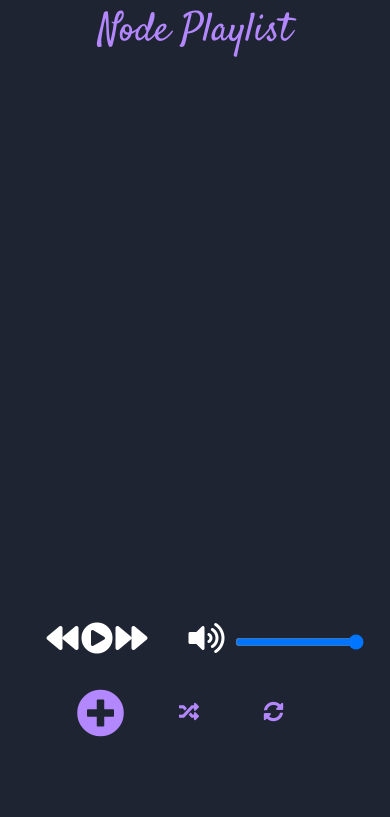
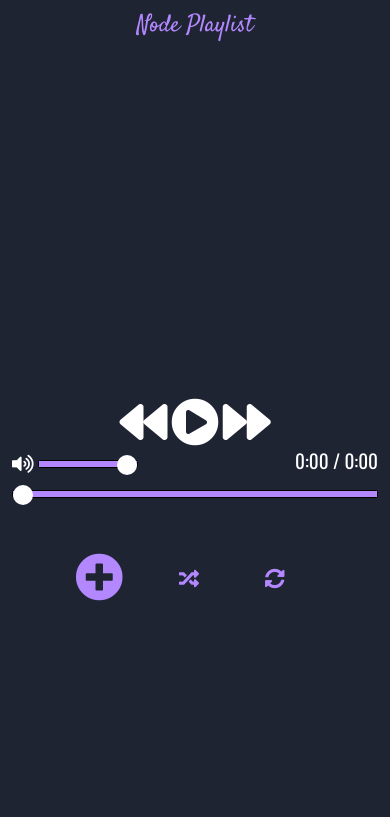
Before and after one commit to Reminisque/Playlist, a website: page public/index.html in a window 390 px wide. Drawn offline with nearby package versions, Linux system fonts and the light colour scheme; no server answers.

Commit message:
Responsive layout and interaction update
Updated the layout to be better responsive. Now appears more organized on smaller width screens like mobile devices and tablets.

Improved the contrast of hover and focus transitions for elements. Also changed font for everything but the title for better visibility.

Tweaked the bar length of the circular visualizer for higher frequencies.

```diff
--- a/public/client.js
+++ b/public/client.js
@@ -6,6 +6,7 @@ var nodePlaylist = (function() {
     const fwdButton = document.querySelector("#fwd-button");
     const playButton = document.querySelector("#play-button");
     const repeatButton = document.querySelector("#repeat-button");
+    const seekbar = document.querySelector("#seekbar");
     const shuffleButton = document.querySelector("#shuffle-button");
     const songPlaylist = document.querySelector("#song-playlist");
     const songCurrTime = document.querySelector("#song-curr-time");
@@ -251,8 +252,7 @@ var nodePlaylist = (function() {
 
     // Set volume to specified value
     function setVolume(value) {
-        audio.volume = value/60;
-        gain.gain.setValueAtTime(value/60, audioCtx.currentTime);
+        audio.volume = value/(parseInt(volume.max) + 10);
     }
 
     // Toggles shuffling
@@ -309,7 +309,7 @@ var nodePlaylist = (function() {
     // === Visualizer Around Circle ===
     function drawCirVis() {
         const bins = 180;
-        const halfPi = Math.PI * 0.5
+        const halfPi = Math.PI * 0.5;
 
 
         canvasContext.strokeStyle = "#b388ff";
@@ -329,10 +329,11 @@ var nodePlaylist = (function() {
         // Draw bars
         for (var i = 0; i < bins; i++) {
             // The more lively amplitudes seem to be from the earlier freqencies,
-            //  to use as much of the frequencies as possible it skips later on
+            //  so to use as much of the frequencies as possible larger skips are made later on
             let barLength = Math.pow(frequencyData[i + Math.ceil(i / 90)], 3) / Math.pow(255, 3);
 
-            barLength *= FREQ_BAR_LEN;
+            barLength *= FREQ_BAR_LEN + Math.log(i + 1) * 2;
+
 
             canvasContext.beginPath();
 
@@ -453,8 +454,12 @@ var nodePlaylist = (function() {
     }
 
     function formatMinSec(time) {
-        let minutes = Math.floor(time / 60);
-        let seconds = ("0" + Math.ceil(time % 60)).slice(-2);
+        if (time === Infinity) {
+            return NaN;
+        }
+        let t = parseInt(time);
+        let minutes = Math.floor(t / 60);
+        let seconds = ("0" + Math.ceil(t % 60)).slice(-2);
         return `${minutes}:${seconds}`;
     }
 
@@ -469,14 +474,19 @@ var nodePlaylist = (function() {
         });
         audio.addEventListener("stalled", function() {
             playPause();
-            console.log("Stalled and waiting for data");
+            log("Stalled and waiting for data");
         });
         audio.addEventListener("loadedmetadata", function() {
             songCurrTime.innerHTML = "0:00";
             songDuration.innerHTML = formatMinSec(audio.duration);
+            seekbar.value = 0;
+            seekbar.max = Math.ceil(audio.duration);
+            // log(audio.duration);
+            // log(seekbar.max);
         });
         audio.addEventListener("timeupdate", function() {
            songCurrTime.innerHTML = formatMinSec(audio.currentTime);
+           seekbar.value = Math.ceil(audio.currentTime);
         });
 
         // Playlist bindings
@@ -494,6 +504,20 @@ var nodePlaylist = (function() {
         volume.addEventListener("change", function() {
             setVolume(this.value);
         });
+
+        // SEEKING CURRENTLY DOES NOT WORK PROPERLY NOR CONSISTENTLY
+        // seekbar.addEventListener("input", function() {
+        //     audio.pause();
+        //     log(`input: ${seekbar.value}`);
+        // });
+        // seekbar.addEventListener("change", function() {
+        //     if (audio.src) {
+        //         log(seekbar.value);
+        //         audio.currentTime = parseInt(seekbar.value);
+        //         audio.play();
+        //     }
+        //     log(`change: ${seekbar.value}`);
+        //  });
 
         // Chrome Autoplay policy suspends the audio context,
         // so have to resume on user interaction
--- a/public/index.css
+++ b/public/index.css
@@ -6,18 +6,87 @@ body {
     height: 100%;
     width: 100%;
     background: #1f2433;
-    font-family: 'Yanone Kaffeesatz', sans-serif;
-}
-
-h1 {
-    text-align: center;
-    color: #b388ff;
-    font-family: 'Satisfy'
+    /* background: white; */
+    font-family: 'Oswald', sans-serif;
 }
 
 canvas {
     height: 100%;
     width: 100%;
+}
+
+input[type=range] {
+    -webkit-appearance: none;
+    background: transparent;
+    cursor: pointer;
+}
+
+.btn:focus,
+input[type=range]:focus,
+input[type="file"]:focus + label {
+    outline: none;
+    box-shadow: 0px 0px 6px 0.15rem rgba(255, 129, 255, 0.514);
+}
+
+input[type=range]::-webkit-slider-thumb {
+    -webkit-appearance: none;
+    margin-top: -6px;
+    height: 20px;
+    width: 20px;
+    border-radius: 50%;
+    background: #ffffff;
+    cursor: pointer;
+}
+
+input[type=range]::-moz-range-thumb {
+    height: 20px;
+    width: 20px;
+    border-radius: 50%;
+    background: #ffffff;
+    cursor: pointer;
+}
+
+input[type=range]::-ms-thumb {
+    margin-top: 1px;
+    height: 20px;
+    width: 20px;
+    border-radius: 50%;
+    background: #ffffff;
+    cursor: pointer;
+}
+
+input[type=range]::-webkit-slider-runnable-track {
+    width: 100%;
+    height: 8px;
+    cursor: pointer;
+    background: #b388ff;
+    border: 0.2px solid #010101;
+    border-radius: 1.3px;
+  }
+
+input[type=range]::-moz-range-track {
+    width: 100%;
+    height: 8px;
+    cursor: pointer;
+    background: #b388ff;
+    border: 0.2px solid #010101;
+    border-radius: 1.3px;
+}
+
+input[type=range]::-ms-track {
+    width: 100%;
+    height: 8px;
+    cursor: pointer;
+    background: transparent;
+    border-color: transparent;
+    border-width: 16px 0;
+    color: transparent;
+}
+input[type=range]::-ms-fill-lower,
+input[type=range]::-ms-fill-upper {
+    background: #b388ff;
+    border: 0.2px solid #010101;
+    border-radius: 2.6px;
 }
 
 /* The player as a whole, excluding the header */
@@ -31,6 +100,10 @@ canvas {
 /* The sidebar of the player; made of the playlist and its menu*/
 
 #side {
+    display: flex;
+    flex-direction: column;
+    width: 100%;
+    height: 100%;
     max-width: 100%;
     max-height: 100%;
     color: #b388ff;
@@ -40,23 +113,22 @@ canvas {
 
 
 #side .btn {
-    border: none;
-    background: none;
     color: #b388ff;
     padding: 4px 30px;
     border-radius: 0;
 }
 
 #side .btn,
-#side #upload-btn label {
-    -webkit-transition-duration: 0.6s;
-    -moz-animation-duration: 0.6s;
-    transition-duration: 0.6s;
+#upload-btn label {
+    -webkit-transition: color 0.6s, background 0.6s;
+    -moz-transition: color 0.6s, background 0.6s;
+    transition: color 0.6s, background 0.6s;
 }
 
 #side .btn:hover,
-#side #upload-btn label:hover{
-    color: white;
+#side .btn:focus,
+#upload-btn label:hover{
+    color: #f58fdb;
 }
 
 /* Side button active toggle state */
@@ -67,13 +139,13 @@ canvas {
 
 /* Animate side button when clicked */
 #side .btn:active,
-#side #upload-btn:active {
+#upload-btn:active {
     transition-duration: 5ms;
     transform: translateY(2px);
 }
 
 /* Upload song button */
-#side #upload-btn {
+#upload-btn {
     padding: 5px 0;
     margin-right: 20px;
     display: inline-block;
@@ -81,7 +153,7 @@ canvas {
     vertical-align: middle;
 }
 
-#side #upload-btn input[type=file] {
+#upload-btn input[type=file] {
     position: absolute;
     width: 0.1px;
     height: 0.1px;
@@ -90,7 +162,7 @@ canvas {
     opacity: 0;
 }
 
-#side #upload-btn label {
+#upload-btn label {
     margin: 0;
 }
 
@@ -100,10 +172,10 @@ canvas {
 
 #pop-msg {
     visibility: hidden;
-    color: #b388ff;
+    color: #f58fdb;
     display: flex;
     position: fixed;
-    border: 1px solid #b388ff;
+    border: 1px solid #f58fdb;
     border-radius: 10px;
     max-width: 300px;
     max-height: 200px;
@@ -144,9 +216,9 @@ canvas {
 
 /* The playlist area */
 #song-playlist {
-    height: 100%;
-    max-height: 95%;
+    flex-grow: 1;
     overflow-y: auto;
+    padding: 0 12px;
 }
 
 #song-playlist .song {
@@ -154,12 +226,39 @@ canvas {
     margin-top: 10px;
     line-height: 2;
     font-size: 1.3rem;
-    padding: 4px 24px;
+    padding: 4px 12px;
 }
 
 /* The area where current song information is displayed */
 #content {
     max-height: 100%;
+}
+
+#vol-control {
+    width: 200px;
+}
+
+#song-seek {
+    text-align: center;
+    width: 100%;
+}
+
+#seekbar {
+    width: 100%;
+}
+
+.navbar {
+    color: #b388ff;
+    font-family: Satisfy, cursive;
+}
+
+.brand {
+    font-size: 2.5rem;
+}
+
+.btn {
+    border: none;
+    background: none;
 }
 
 /* Song name shown as entry in playlist */
@@ -170,10 +269,19 @@ canvas {
     text-overflow: ellipsis;
 }
 
+.controls {
+    font-size: 2rem;
+}
+
+.controls-lg {
+    font-size: 4rem;
+}
+
 /* CSS GRID for player layout*/
 .app-grid {
     display: grid;
     margin: 0 100px;
+    height: 100vh;
     grid-template-columns: 280px auto 280px;
     grid-template-rows: 88px 80vh;
     grid-gap: 10px;
@@ -192,8 +300,6 @@ canvas {
 }
 
 .app-grid-content {
-    display: flexbox;
-    flex-direction: row;
     grid-area: content;
 }
 
@@ -201,12 +307,103 @@ canvas {
     grid-area: playmenu;
 }
 
+
+
+@media screen and (max-width: 1200px) {
+    #playmenu {
+        display: flex;
+        justify-content: space-between;
+        flex-wrap: wrap;
+        padding-bottom: 30px;
+    }
+
+    #song-controls {
+        display: inline-block;
+        width: 100%;
+    }
+
+    #song-volume {
+        display: inline-block;
+    }
+
+    #vol-control {
+        width: 150px;
+        margin-left: auto;
+    }
+
+    .controls {
+        font-size: 1.8rem;
+    }
+
+    .controls-lg {
+        font-size: 3rem;
+    }
+
+    .brand {
+        font-size: 2rem;
+    }
+
+    .app-grid {
+        margin: 0 20px;
+        grid-template-rows: 60px calc(100vh - 260px) 180px;
+        grid-template-columns: 280px auto;
+        grid-template-areas:
+        "navbar navbar"
+        "sidebar content"
+        "playmenu playmenu"
+    }
+
+
+}
+
+
+@media screen and (min-width: 901px) {
+    #pop-msg {
+        bottom: 0;
+        left: 0;
+        margin-bottom: 40px;
+        margin-left: 100px;
+    }
+}
+
 @media screen and (max-width: 900px) {
+    #side {
+        flex-direction: column;
+        flex-grow: 1;
+        border-right: none;
+    }
+
+    #content {
+        height: auto;
+    }
+
+    #vol-control {
+        width: 100px;
+    }
+
+    #pop-msg {
+        top: 0;
+        left: 0;
+        margin-top: 12px;
+        margin-left: 12px;
+        line-height: 1;
+        font-size: .9rem;
+        max-width: 80px;
+    }
+
+    .brand {
+        font-size: 1.5rem;
+    }
+
+    .controls {
+        font-size: 1.2rem;
+    }
+
     .app-grid {
         margin: 0;
-        padding: 0 10px;
+        padding: 0 12px;
         grid-template-columns: 100%;
-        grid-template-rows: 88px 60vh 60px 1fr;
+        grid-template-rows: 40px minmax(320px, 40vh) 140px calc(60vh - 240px);
         grid-template-areas:
         "navbar"
         "content"
@@ -214,9 +411,6 @@ canvas {
         "sidebar";
     }
 
-    #side {
-        border-right: none;
-    }
 }
 
 /* Misc. */
--- a/public/index.html
+++ b/public/index.html
@@ -9,7 +9,7 @@
     <link rel="stylesheet" href="https://maxcdn.bootstrapcdn.com/bootstrap/4.0.0/css/bootstrap.min.css" rel="stylesheet" integrity="sha384-Gn5384xqQ1aoWXA+058RXPxPg6fy4IWvTNh0E263XmFcJlSAwiGgFAW/dAiS6JXm"
         crossorigin="anonymous">
     <!-- Google Fonts -->
-    <link href="https://fonts.googleapis.com/css?family=Yanone+Kaffeesatz|Satisfy&display=swap" rel="stylesheet">
+    <link href="https://fonts.googleapis.com/css?family=Oswald|Satisfy&display=swap" rel="stylesheet">
 
     <link rel="stylesheet" href="index.css">
 </head>
@@ -18,19 +18,18 @@
     <!-- Playlist app -->
     <div class="app-grid" id="player">
         <!-- Heading Icon -->
-        <div class="app-grid-navbar">
-            <nav class="navbar">
-                <h1 class="mx-auto">
+        <nav class="app-grid-navbar navbar">
+            <div class="brand mx-auto">
                 Node Playlist
-                </h1>
+            </div>
         </nav>
-        </div>
-        <div class="app-grid-sidebar px-2 text-center rounded-right" id="side">
+        <div class="app-grid-sidebar text-center rounded-right" id="side">
             <div class="pb-3" id="side-menu">
-
                 <div id="upload-btn">
                     <input type="file" id="upload-song">
-                    <label for="upload-song" class="iconClick"><i class="fas fa-plus-circle fa-3x"></i></label>
+                    <label for="upload-song" class="iconClick">
+                        <i class="fas fa-plus-circle fa-3x"></i>
+                    </label>
                 </div>
                 <button type="button" class="btn btn-lg" data-toggle="button"
                         aria-pressed="false" id="shuffle-button">
@@ -45,24 +44,30 @@
         </div>
         <div class="app-grid-content" id="content">
             <canvas id="analyserCanvas"></canvas>
-            <audio id="audio" type="audio/mpeg"></audio>
+            <audio id="audio" type="audio/mpeg" preload="auto"></audio>
         </div>
         <div class="app-grid-playmenu" id="playmenu">
-            <nav class="navbar">
-                <div class="iconClick mx-auto">
-                        <i class="fas fa-backward fa-2x" id="bwd-button"></i>
-                        <i class="fas fa-play-circle fa-2x" id="play-button"></i>
-                        <i class="fas fa-forward fa-2x" id="fwd-button"></i>
+            <div id="song-controls" class="text-center">
+                <i class="fas fa-backward controls-lg iconClick" id="bwd-button"></i>
+                <i class="fas fa-play-circle controls-lg iconClick" id="play-button"></i>
+                <i class="fas fa-forward controls-lg iconClick" id="fwd-button"></i>
             </div>
-                <div class="ml-auto">
-                        <i class="fas fa-volume-up fa-2x mr-2"></i>
-                        <input type="range" id="vol-control" min="0" max="50" step="1" value="50"></input>
+            <div id="song-volume" class="controls">
+                <i class="fas fa-volume-up align-middle"></i>
+                <input type="range" id="vol-control" class="align-middle" min="0" max="50" step="1" value="50">
             </div>
-            </nav>
+            <div id="song-time" class="controls">
+                <span id="song-curr-time">0:00</span>
+                /
+                <span id="song-duration">0:00</span>
+            </div>
+            <div id="song-seek" class="controls">
+                <input type="range" id="seekbar" class="align-middle" min="0" max="0" step="1" value="1">
+            </div>
         </div>
     </div>
 
-    <div id="pop-msg" class="bottom left show">Something</div>
+    <div id="pop-msg" class="show">Something</div>
 
     <!-- Jquery CDN -->
     <script src="https://code.jquery.com/jquery-3.3.1.slim.min.js" integrity="sha384-q8i/X+965DzO0rT7abK41JStQIAqVgRVzpbzo5smXKp4YfRvH+8abtTE1Pi6jizo" crossorigin="anonymous"></script>
```
Lines whose indentation alone changed are shown as unchanged.
